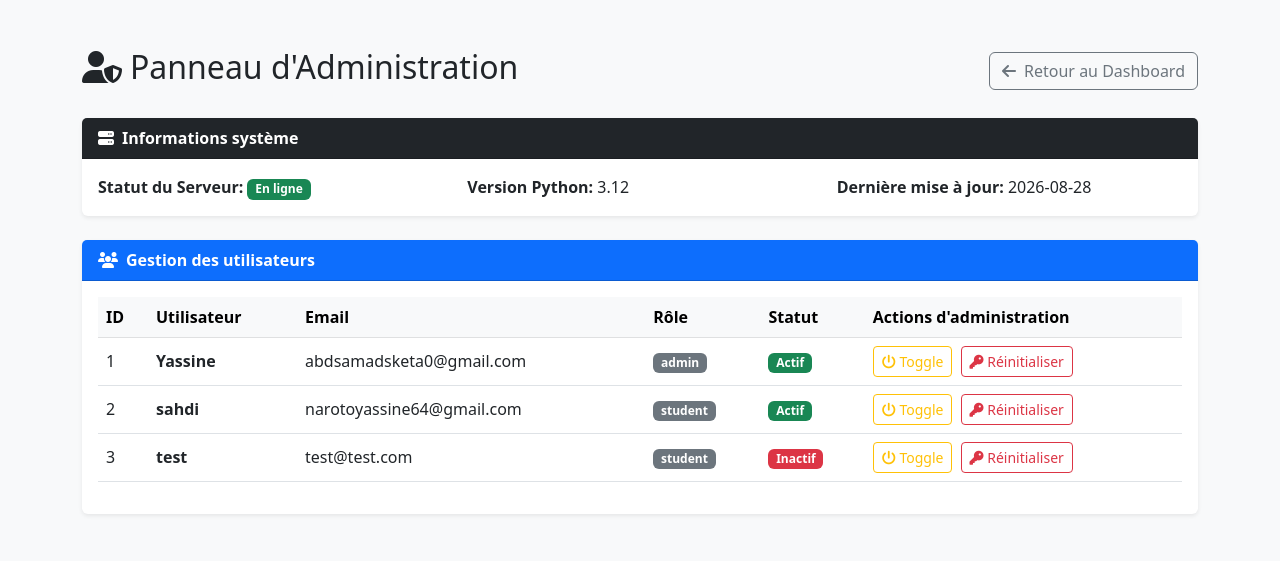
After one commit to carolin1x/GE-Student-Assistant, a Flask app: page /admin in a window 1280 px wide. The commit adds this page. Shown: the top 561 px of the page. Run offline with Flask 3, Linux system fonts and the light colour scheme; a user stored in the database is signed in; data comes from the database, SQL or seed files in the repository; both versions use the stored data as it was after the commit.

Commit message:
Mise a jour du projet: Panneau Admin, lien WhatsApp et securite

```diff
--- a/app.py
+++ b/app.py
@@ -1,10 +1,18 @@
 import os
 import sqlite3
-from flask import Flask, redirect, render_template, request, send_from_directory
+from flask import (
+    Flask,
+    render_template,
+    request,
+    redirect,
+    url_for,
+    session,
+    g,
+    jsonify,
+    send_from_directory,
+)
+from werkzeug.security import generate_password_hash, check_password_hash
 from werkzeug.utils import secure_filename
-from flask import Flask, render_template, request, redirect, url_for, session, g
-from werkzeug.security import generate_password_hash, check_password_hash
-
 app = Flask(__name__)
 app.secret_key = "ge_assistant_secret_key_2026"
 
@@ -377,13 +385,18 @@ def login():
         password = request.form.get("password", "").strip()
 
         conn = get_db()
-        # البحث بالإيميل بـ الحروف الصغيرة لتفادي أي أخطاء
         user = conn.execute(
             "SELECT * FROM users WHERE LOWER(email) = ?", (email,)
         ).fetchone()
         conn.close()
 
         if user and check_password_hash(user["password"], password):
+            # 🛑 التحقق مما إذا كان الحساب معطلاً (Inactif)
+            if user["status"] == "Inactif":
+                return render_template(
+                    "login.html", error="Votre compte est désactivé. Veuillez contacter l'administrateur."
+                )
+
             session.clear()
             session["user_id"] = user["id"]
             session["username"] = user["username"]
@@ -442,6 +455,59 @@ def admin_reset_password():
 
     return render_template("admin_reset.html")
 
+@app.route('/admin')
+def admin_panel():
+    if not g.user or g.user['role'] != 'admin':
+        return redirect('/')
+
+    conn = get_db()
+    users = conn.execute("SELECT id, username, email, role, status FROM users").fetchall()
+    conn.close()
+
+    system_info = {
+        'python_version': '3.12',
+        'status': 'Opérationnel',
+        'server_time': '2026-08-28'
+    }
+
+    return render_template('admin.html', users=users, system_info=system_info)
+
+
+# 1️⃣ تفعيل / تعطيل الحساب
+@app.route('/admin/toggle-user/<int:user_id>', methods=['POST'])
+def toggle_user(user_id):
+    if not g.user or g.user['role'] != 'admin':
+        return redirect('/')
+
+    conn = get_db()
+    user = conn.execute("SELECT status FROM users WHERE id = ?", (user_id,)).fetchone()
+
+    if user:
+        # تبديل الحالة بين Actif و Inactif
+        new_status = 'Inactif' if user['status'] == 'Actif' else 'Actif'
+        conn.execute("UPDATE users SET status = ? WHERE id = ?", (new_status, user_id))
+        conn.commit()
+
+    conn.close()
+    return redirect('/admin')
+
+
+# 2️⃣ إعادة تعيين كلمة السر لـ 123456
+@app.route('/admin/reset-access/<int:user_id>', methods=['POST'])
+def reset_access(user_id):
+    if not g.user or g.user['role'] != 'admin':
+        return redirect('/')
+
+    # كلمة السر الافتراضية الجديدة هي: 123456
+    default_password = generate_password_hash("123456")
+
+    conn = get_db()
+    conn.execute("UPDATE users SET password = ? WHERE id = ?", (default_password, user_id))
+    conn.commit()
+    conn.close()
+
+    return redirect('/admin')
+
 
 if __name__ == "__main__":
     app.run(debug=True)
--- /dev/null
+++ b/templates/admin.html
@@ -0,0 +1,92 @@
+<!DOCTYPE html>
+<html lang="fr">
+<head>
+    <meta charset="UTF-8">
+    <meta name="viewport" content="width=device-width, initial-scale=1.0">
+    <title>Panneau d'Administration</title>
+    <link href="https://cdn.jsdelivr.net/npm/bootstrap@5.3.0/dist/css/bootstrap.min.css" rel="stylesheet">
+    <link rel="stylesheet" href="https://cdnjs.cloudflare.com/ajax/libs/font-awesome/6.4.0/css/all.min.css">
+</head>
+<body class="bg-light">
+
+<div class="container py-5">
+    <div class="d-flex justify-content-between align-items-center mb-4">
+        <h2><i class="fa-solid fa-user-shield me-2"></i>Panneau d'Administration</h2>
+        <a href="/" class="btn btn-outline-secondary"><i class="fa-solid fa-arrow-left me-1"></i> Retour au Dashboard</a>
+    </div>
+
+    <div class="row g-4">
+        <!-- Informations Système -->
+        <div class="col-md-12">
+            <div class="card shadow-sm border-0">
+                <div class="card-header bg-dark text-white fw-bold">
+                    <i class="fa-solid fa-server me-2"></i>Informations système
+                </div>
+                <div class="card-body">
+                    <div class="row">
+                        <div class="col-md-4"><strong>Statut du Serveur:</strong> <span class="badge bg-success">En ligne</span></div>
+                        <div class="col-md-4"><strong>Version Python:</strong> {{ system_info.python_version }}</div>
+                        <div class="col-md-4"><strong>Dernière mise à jour:</strong> {{ system_info.server_time }}</div>
+                    </div>
+                </div>
+            </div>
+        </div>
+
+        <!-- Gestion des utilisateurs -->
+        <div class="col-md-12">
+            <div class="card shadow-sm border-0">
+                <div class="card-header bg-primary text-white fw-bold">
+                    <i class="fa-solid fa-users me-2"></i>Gestion des utilisateurs
+                </div>
+                <div class="card-body">
+                    <table class="table table-hover align-middle">
+                        <thead class="table-light">
+                            <tr>
+                                <th>ID</th>
+                                <th>Utilisateur</th>
+                                <th>Email</th>
+                                <th>Rôle</th>
+                                <th>Statut</th>
+                                <th>Actions d'administration</th>
+                            </tr>
+                        </thead>
+                        <tbody>
+                            {% for user in users %}
+                            <tr>
+                                <td>{{ user['id'] }}</td>
+                                <td><strong>{{ user['username'] }}</strong></td>
+                                <td>{{ user['email'] if user['email'] else '-' }}</td>
+                                <td><span class="badge bg-secondary">{{ user['role'] if user['role'] else 'Étudiant' }}</span></td>
+                                <td>
+                                    {% if user['status'] == 'Inactif' %}
+                                        <span class="badge bg-danger">Inactif</span>
+                                    {% else %}
+                                        <span class="badge bg-success">Actif</span>
+                                    {% endif %}
+                                </td>
+                                <td>
+                                    <!-- Activation / Désactivation -->
+                                    <form action="/admin/toggle-user/{{ user['id'] }}" method="POST" class="d-inline">
+                                        <button type="submit" class="btn btn-sm btn-outline-warning me-1" title="Activation / désactivation">
+                                            <i class="fa-solid fa-power-off"></i> Toggle
+                                        </button>
+                                    </form>
+                                    <!-- Réinitialisation des accès -->
+                                    <form action="/admin/reset-access/{{ user['id'] }}" method="POST" class="d-inline">
+                                        <button type="submit" class="btn btn-sm btn-outline-danger" title="Réinitialisation des accès">
+                                            <i class="fa-solid fa-key"></i> Réinitialiser
+                                        </button>
+                                    </form>
+                                </td>
+                            </tr>
+                            {% endfor %}
+                        </tbody>
+                    </table>
+                </div>
+            </div>
+        </div>
+    </div>
+</div>
+
+</body>
+</html>
```
Also changed, not shown: templates/base.html (+20 -6 lines), templates/login.html (+9 -2 lines), database.db, package-lock.json (added), 1 other file.
